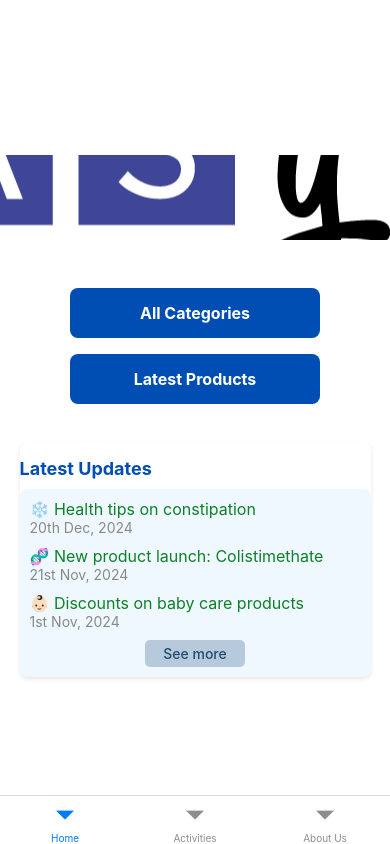
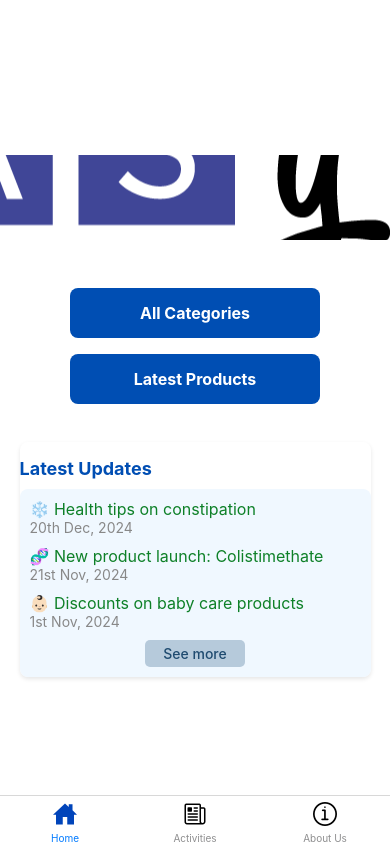
Before and after one commit to Brainless-Loco/medicine, a React Native app: screen /Dashboard in a window 390 px wide. Built offline with nearby package versions, Linux system fonts and the light colour scheme.

Commit message:
Navigation Icons are visible now

```diff
--- a/screens/Dashboard/Dashboard.js
+++ b/screens/Dashboard/Dashboard.js
@@ -4,30 +4,47 @@ import { createBottomTabNavigator } from '@react-navigation/bottom-tabs';
 import Home from '../../components/Dashboard/Tabs/Home/Home';
 import Activities from '../../components/Dashboard/Tabs/Activities/Activities';
 import AboutUs from '../../components/Dashboard/Tabs/AboutUs/AboutUs';
-import FontAwesome5 from '@expo/vector-icons/FontAwesome5';
+import FontAwesome  from '@expo/vector-icons/FontAwesome';
+import AntDesign from '@expo/vector-icons/AntDesign';
+import Ionicons from '@expo/vector-icons/Ionicons';
 
 const Tab = createBottomTabNavigator();
 
 export default function Dashboard({ route, navigation }) {
 
+  const focusedIcons = [
+    <Ionicons name="home-outline" size={24} color="black" />,
+    <Ionicons name="newspaper-outline" size={24} color="black" />,
+    <AntDesign name="infocirlceo" size={24} color="black" />
+  ]
+
+  const unFocusedIcons = [
+    <Ionicons name="home-sharp" size={24} color="#0044ba" />,
+    <Ionicons name="newspaper-sharp" size={24} color="#0044ba" />,
+    <AntDesign name="infocirlce" size={24} color="#0044ba" />
+  ]
+
   const tabComponents = [
     {
-      name: "Home", component: Home
+      name: "Home", component: Home,
+      focusedIcon: focusedIcons[0], unFocusedIcon: unFocusedIcons[0]
     },
     {
-      name: "Activities", component: Activities
+      name: "Activities", component: Activities,
+      focusedIcon: focusedIcons[1], unFocusedIcon: unFocusedIcons[1]
     },
     {
-      name: "About Us", component: AboutUs
+      name: "About Us", component: AboutUs,
+      focusedIcon: focusedIcons[2], unFocusedIcon: unFocusedIcons[2]
     }
   ]
 
   return (
     <Tab.Navigator >
       {
-        tabComponents.map(({ name, component },index) => {
+        tabComponents.map(({ name, component, focusedIcon, unFocusedIcon },index) => {
           return (
-            <Tab.Screen key={name} name={name} component={component} options={{ headerShown: false}} />
+            <Tab.Screen key={name} name={name} component={component} options={{ headerShown: false, tabBarIcon: ({ focused }) => (focused ? unFocusedIcon : focusedIcon) }} />
           )
         })
       }
```
